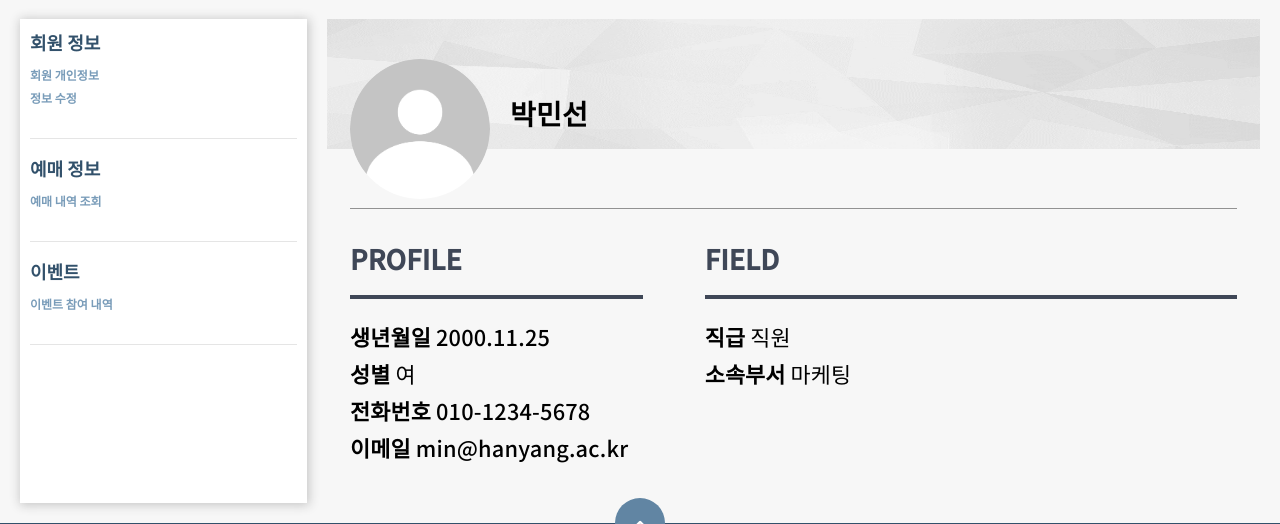
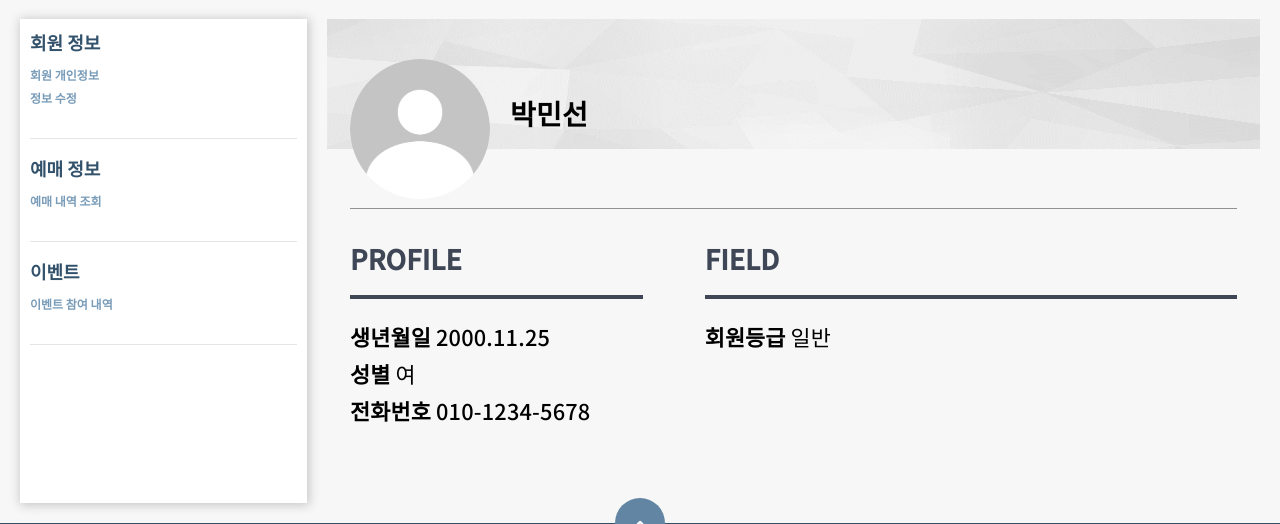
Before and after one commit to peanutyumyum/Movie-SQL, a Django app: page /mypage in a window 1280 px wide. Shown: the part 78-602 px from the top of the page. Run offline with Django 3.2, Linux system fonts and the light colour scheme; some libraries are stand-ins or nearby versions.

Commit message:
update mypage

```diff
--- a/movie/app/templates/manage_page/manage_revenue.html
+++ b/movie/app/templates/manage_page/manage_revenue.html
@@ -81,6 +81,7 @@
                 <div class="card-header py-3">
                     <h6 class="m-0 font-weight-bold text-primary">지점별 월매출</h6>
                     <select style="display: inline-block;" name="branch_office" onchange="requestAjaxSalesData(event)">
+                        <option value="">지점</option>
                         {% for i in branch_office %}
                         <option id="{{i.name}}" value="{{i.name}}">{{i.name}}</option>
                         {% endfor %}
@@ -100,6 +101,7 @@
                 <div class="card-header py-3">
                     <h6 class="m-0 font-weight-bold text-primary">장르 별 연령대 매출</h6>
                     <select style="display: inline-block;" name="branch" onchange="setData(event)">
+                        <option value="">장르</option>
                         <option value="공포">공포</option>
                         <option value="SF">SF</option>
                         <option value="드라마">드라마</option>
--- a/movie/app/templates/mypage/mypage.html
+++ b/movie/app/templates/mypage/mypage.html
@@ -23,15 +23,13 @@
                 <strong>생년월일 </strong>2000.11.25 <br>
                 <strong>성별 </strong>여 <br>
                 <strong>전화번호 </strong> 010-1234-5678<br>
-                <strong>이메일 </strong> min@hanyang.ac.kr
             </div>
             <div>
                 <div class="spec-title">
                     <p>FIELD</p>
                 </div>
 
-                <strong>직급</strong> 직원<br>
-                <strong>소속부서</strong> 마케팅
+                <strong>회원등급</strong> 일반<br>
             </div>
         </div>
     </div>
--- a/movie/app/views.py
+++ b/movie/app/views.py
@@ -18,7 +18,7 @@ from django.shortcuts import render, redirect
 from django.urls import reverse
 from django.utils import timezone
 
-from .models import BranchOffice, CustomUser, CustomerUser, MovieInfo, Sales, Screen, Seat, TheaterInfo
+from .models import BranchOffice, CustomUser, CustomerUser, MovieInfo, Sales, Screen, Seat, TheaterInfo, Reservation
 
 import datetime
 
```
